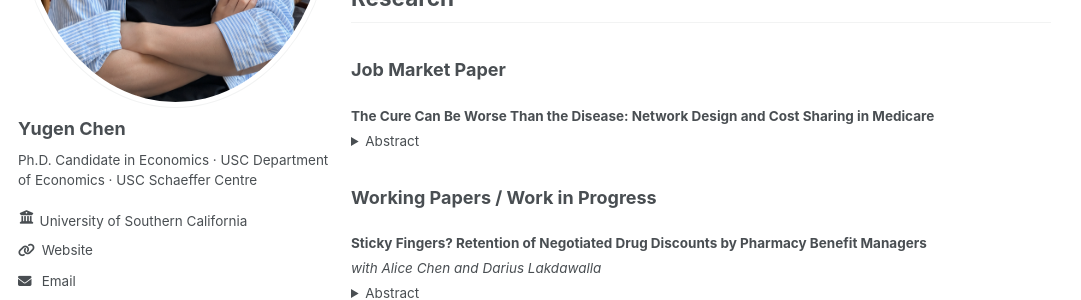
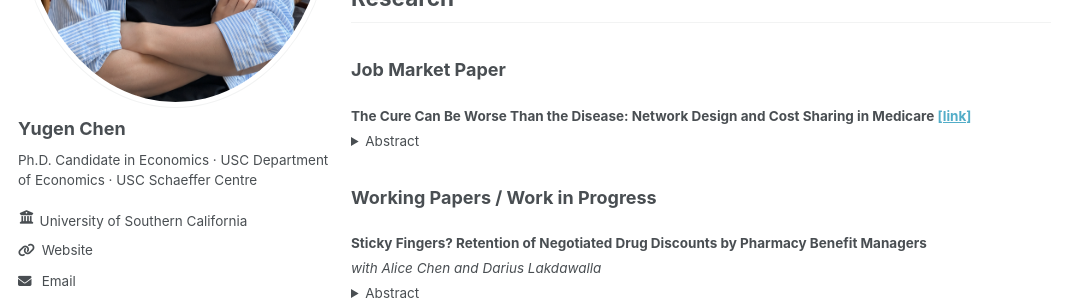
Before and after one commit to YugenChen/YugenChen.github.io, a Jekyll site: the page built from _pages/about.md, in a window 1280 px wide and 900 px high. Shown: the part 378-678 px from the top of the window, without its empty margins (0-1081 px from the left). Built offline with Jekyll 4.4.1, drawn with Linux system fonts in a browser that asks for light colours.

Commit message:
Add public Dropbox link beside job market paper title

```diff
--- a/_data/research.yml
+++ b/_data/research.yml
@@ -2,6 +2,8 @@
 # Missing public paper URLs are intentionally blank.
 job_market_paper:
   title: 'The Cure Can Be Worse Than the Disease: Network Design and Cost Sharing in Medicare'
+  url: 'https://www.dropbox.com/scl/fi/z5phkm6fibb6zucbx5ugf/YChen_JMP.pdf?rlkey=4e1qza7qe4gz6k14p8mxlg2on&dl=0'
+  link_label: link
   abstract: >-
     Pharmacy benefit managers (PBMs) negotiate with pharmacies and steer patients through cost sharing.
     I examine how losing a potential replacement for an incumbent preferred pharmacy affects these
--- a/_includes/paper.html
+++ b/_includes/paper.html
@@ -1,6 +1,6 @@
 {% assign paper = include.paper %}
 <article class="research-paper">
-  <h4 class="paper-title">{{ paper.title }}{% if paper.url %} <a class="paper-article-link" href="{{ paper.url }}">[<em>Article</em>]</a>{% endif %}</h4>
+  <h4 class="paper-title">{{ paper.title }}{% if paper.url %} <a class="paper-article-link" href="{{ paper.url | escape }}">{% if paper.link_label %}[{{ paper.link_label | escape }}]{% else %}[<em>Article</em>]{% endif %}</a>{% endif %}</h4>
   {% if paper.coauthors %}<p class="paper-meta"><em>with {{ paper.coauthors }}</em></p>{% endif %}
   {% if paper.authors %}<p class="paper-meta">{{ paper.authors }}</p>{% endif %}
   {% if paper.venue %}<p class="paper-meta"><em>{{ paper.venue }}</em></p>{% endif %}
```
